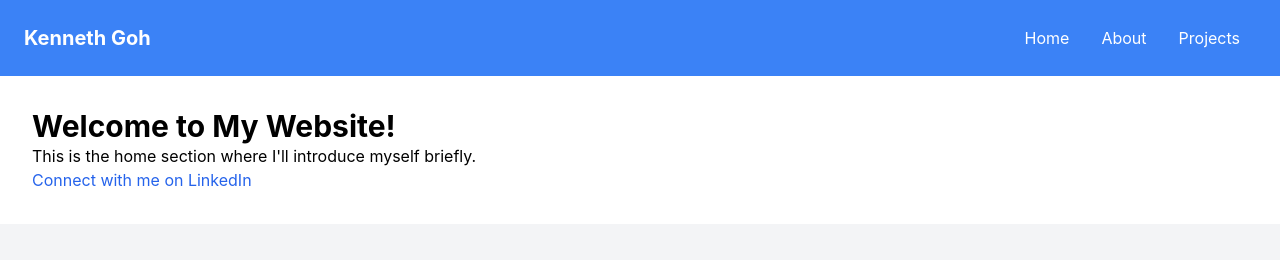
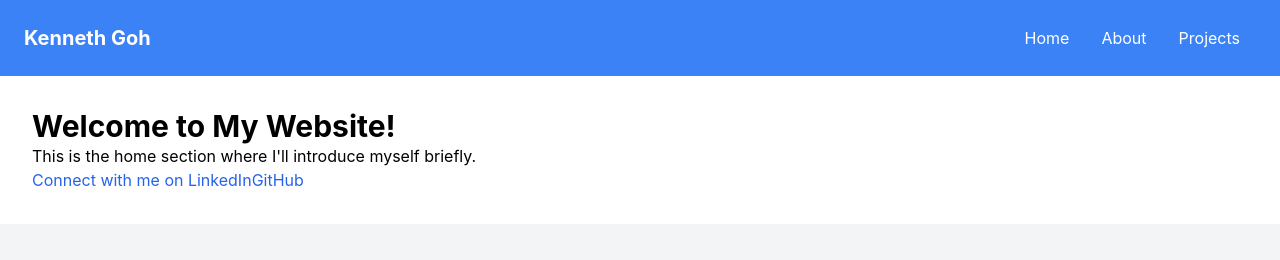
Before and after one commit to thetruthkenhurt/Personal-website, a React (Create React App) app: page / in a window 1280 px wide. Shown: the top 260 px of the page. Built offline with nearby package versions, Linux system fonts and the light colour scheme.

Commit message:
added links

```diff
--- a/src/HomeSection.js
+++ b/src/HomeSection.js
@@ -13,6 +13,14 @@ const HomeSection = () => {
       >
         Connect with me on LinkedIn
       </a>
+      <a
+        href="https://github.com/thetruthkenhurt"
+        target="_blank"
+        rel="noopener noreferrer"
+        className="text-blue-600 hover:text-blue-800 visited:text-purple-600"
+      >
+        GitHub
+      </a>
     </section>
   );
 };
```
